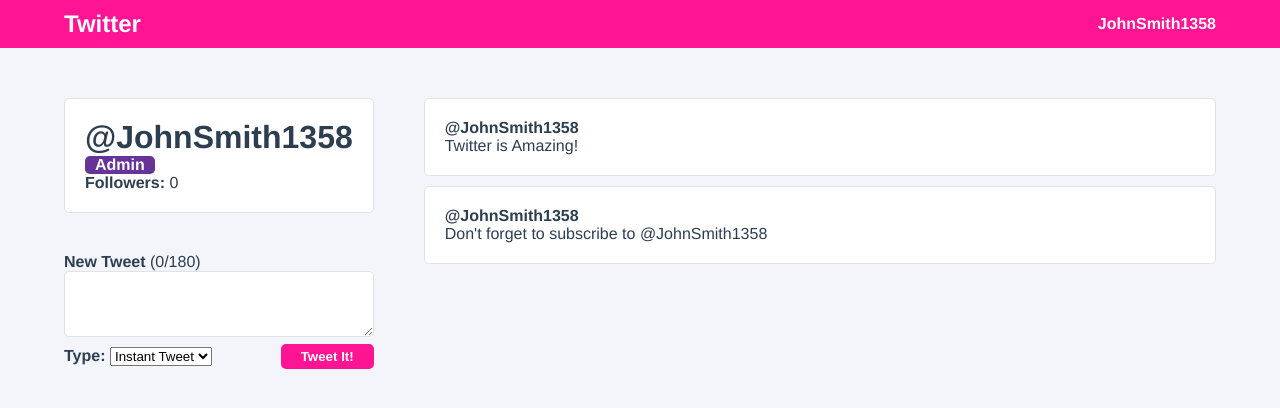
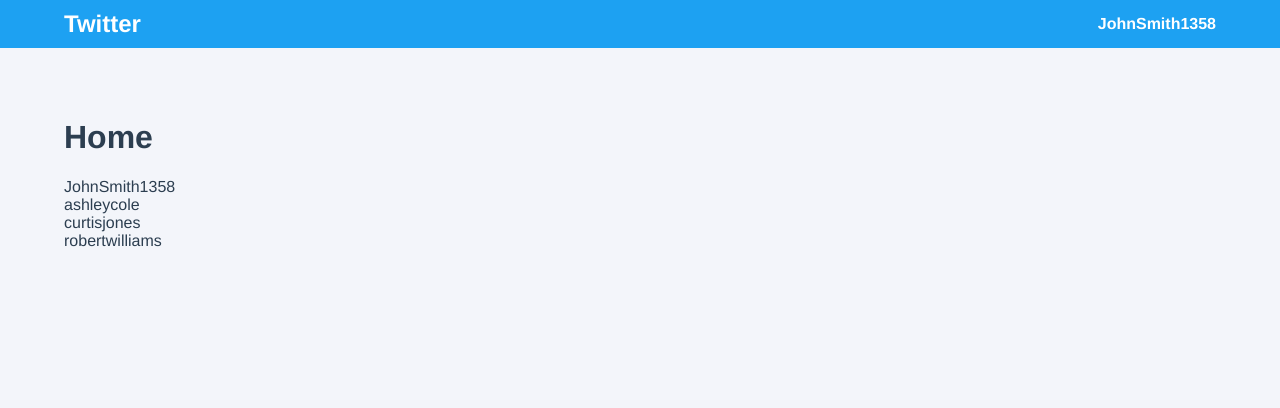
Before and after one commit to PauliusU/twitter-clone-vue, a Vue app: page / in a window 1280 px wide. Shown: the top 408 px of the page. Built offline with nearby package versions, Linux system fonts and the light colour scheme.

Commit message:
Add routing using vue-router, add links for every user in Home page

```diff
--- a/package.json
+++ b/package.json
@@ -11,11 +11,13 @@
     "core-js": "^3.6.5",
     "node-sass": "^5.0.0",
     "sass-loader": "^10.1.0",
-    "vue": "^3.0.0"
+    "vue": "^3.0.0",
+    "vue-router": "^4.0.0-0"
   },
   "devDependencies": {
     "@vue/cli-plugin-babel": "~4.5.0",
     "@vue/cli-plugin-eslint": "~4.5.0",
+    "@vue/cli-plugin-router": "~4.5.0",
     "@vue/cli-service": "~4.5.0",
     "@vue/compiler-sfc": "^3.0.0",
     "babel-eslint": "^10.1.0",
--- a/src/App.vue
+++ b/src/App.vue
@@ -1,28 +1,33 @@
 <template>
     <div id="app">
         <nav>
-            <div class="navigation__logo">
-                Twitter
-            </div>
+            <router-link to="/">
+                <div class="navigation__logo">
+                    Twitter
+                </div>
+            </router-link>
             <div class="navigation__user">
-                {{ user.username }}
+                {{ state.user.username }}
             </div>
         </nav>
-        <UserProfile/>
+        <router-view/>
     </div>
 </template>
 
 <script>
-    import UserProfile from "./components/UserProfile";
+    import {reactive} from 'vue';
 
     export default {
         name: 'App',
-        components: {UserProfile},
-        data() {
-            return {
+        setup() {
+            const state = reactive({
                 user: {
                     username: "JohnSmith1358"
                 }
+            });
+
+            return {
+                state
             }
         }
     }
@@ -43,7 +48,7 @@
         align-items: center;
         justify-content: space-between;
         padding: 10px 5%;
-        background-color: deeppink;
+        background-color: #1da1f2;
         color: white;
 
         .navigation__logo {
--- /dev/null
+++ b/src/assets/users.js
@@ -0,0 +1,52 @@
+export const users = [
+    {
+        "id": 1,
+        "username": "JohnSmith1358",
+        "firstName": "John",
+        "lastName": "Smith",
+        "email": "John@Smith.com",
+        "isAdmin": true,
+        "tweets": [
+            {
+                "id": 1,
+                "content": "Twitter is Amazing!"
+            },
+            {
+                "id": 2,
+                "content": "Don't forget to subscribe to @JohnSmith1358"
+            }
+        ]
+    },
+    {
+        "id": 2,
+        "username": "ashleycole",
+        "firstName": "Ashley",
+        "lastName": "Cole",
+        "email": null,
+        "isAdmin": false,
+        "tweets": []
+    },
+    {
+        "id": 3,
+        "username": "curtisjones",
+        "firstName": "Curtis",
+        "lastName": "Jones",
+        "email": null,
+        "isAdmin": false,
+        "tweets": []
+    },
+    {
+        "id": 4,
+        "username": "robertwilliams",
+        "firstName": "Robert",
+        "lastName": "Williams",
+        "email": null,
+        "isAdmin": false,
+        "tweets": [
+            {
+                "id": 1,
+                "content": "Hello!"
+            },
+        ]
+    }
+];
--- a/src/components/CreateTweetPanel.vue
+++ b/src/components/CreateTweetPanel.vue
@@ -2,7 +2,7 @@
     <form class="create-tweet-panel" @submit.prevent="createNewTweet"
           :class="{ '--exceeded': newTweetCharacterCount > 180 }">
         <label for="newTweet"><strong>New Tweet</strong> ({{ newTweetCharacterCount }}/180)</label>
-        <textarea id="newTweet" rows="4" v-model="state.newTweetContent"/>
+        <textarea id="newTweet" rows="5" v-model="state.newTweetContent"/>
 
         <div class="create-tweet-panel__submit">
             <div class="create-tweet-type">
@@ -67,6 +67,7 @@
         textarea {
             border: 1px solid #DFE3E8;
             border-radius: 5px;
+            resize: none;
         }
 
         .create-tweet-panel__submit {
@@ -82,7 +83,7 @@
                 margin: auto 0;
                 border-radius: 5px;
                 border: none;
-                background-color: deeppink;
+                background-color: #1da1f2;
                 color: white;
                 font-weight: bold;
             }
--- a/src/main.js
+++ b/src/main.js
@@ -1,4 +1,5 @@
 import { createApp } from 'vue'
 import App from './App.vue'
+import router from './router'
 
-createApp(App).mount('#app')
+createApp(App).use(router).mount('#app')
--- /dev/null
+++ b/src/router/index.js
@@ -0,0 +1,24 @@
+import {createRouter, createWebHistory} from 'vue-router'
+import Home from '../views/Home.vue'
+import UserProfile from "../views/UserProfile";
+
+const routes = [
+    {
+        path: '/',
+        name: 'Home',
+        component: Home
+    },
+    {
+        path: '/user/:userId',
+        name: 'UserProfile',
+        component: UserProfile
+    },
+]
+
+const router = createRouter({
+    // history: createWebHashHistory(),
+    history: createWebHistory(),
+    routes
+})
+
+export default router;
--- a/src/styles/main.scss
+++ b/src/styles/main.scss
@@ -1,3 +1,8 @@
 body {
   margin: 0;
 }
+
+a {
+  color: inherit;
+  text-decoration: none;
+}
--- /dev/null
+++ b/src/views/Home.vue
@@ -0,0 +1,34 @@
+<template>
+    <div class="home">
+        <h1>Home</h1>
+        <div class="users-list">
+            <router-link v-for="user in users" :to="{name: 'UserProfile', params: {userId: user.id}}" :key="user.id">
+                {{user.username}}
+            </router-link>
+        </div>
+    </div>
+</template>
+
+<script>
+    import {users} from "../assets/users";
+
+    export default {
+        name: 'Home',
+        setup() {
+            return {
+                users
+            }
+        }
+    }
+</script>
+
+<style lang="scss" scoped>
+    .home {
+        padding: 50px 5%;
+
+        .users-list {
+            display: flex;
+            flex-direction: column;
+        }
+    }
+</style>
--- a/src/components/UserProfile.vue
+++ b/src/views/UserProfile.vue
@@ -24,38 +24,35 @@
 </template>
 
 <script>
-    import {reactive} from 'vue';
-    import TweetItem from "./TweetItem";
-    import CreateTweetPanel from "./CreateTweetPanel";
+    import {reactive, computed} from 'vue';
+    import {useRoute} from 'vue-router';
+    import {users} from "../assets/users";
+    import TweetItem from "../components/TweetItem";
+    import CreateTweetPanel from "../components/CreateTweetPanel";
 
     export default {
         name: "UserProfile",
         components: {CreateTweetPanel, TweetItem},
         setup() {
+            const route = useRoute();
+
+            // get userId from URL
+            const userId = computed(() => route.params.userId);
+
+
             const state = reactive({
                 followers: 0,
-                user: {
-                    id: 1,
-                    username: "JohnSmith1358",
-                    firstName: "John",
-                    lastName: "Smith",
-                    email: "john@smith.com",
-                    isAdmin: true,
-                    tweets: [
-                        {id: 1, content: "Twitter is Amazing!"},
-                        {id: 2, content: "Don't forget to subscribe to @JohnSmith1358"},
-                    ]
-                }
+                user: users[userId.value - 1] || users[0],
             });
 
             function addTweet(tweet) {
                 state.user.tweets.unshift({id: state.user.tweets.length + 1, content: tweet});
             }
 
-
             return {
                 state,
-                addTweet
+                addTweet,
+                userId
             }
         }
     };
@@ -82,8 +79,8 @@
             }
 
             .user-profile__admin-badge {
-                background: rebeccapurple;
-                color: white;
+                color: deeppink;
+                border: 1px solid deeppink;
                 border-radius: 5px;
                 margin-right: auto;
                 padding: 0 10px;
```
Also changed, not shown: src/assets/users.json (deleted, +0 -47 lines), 1 other file (tests, documents, lock files or other folders).
